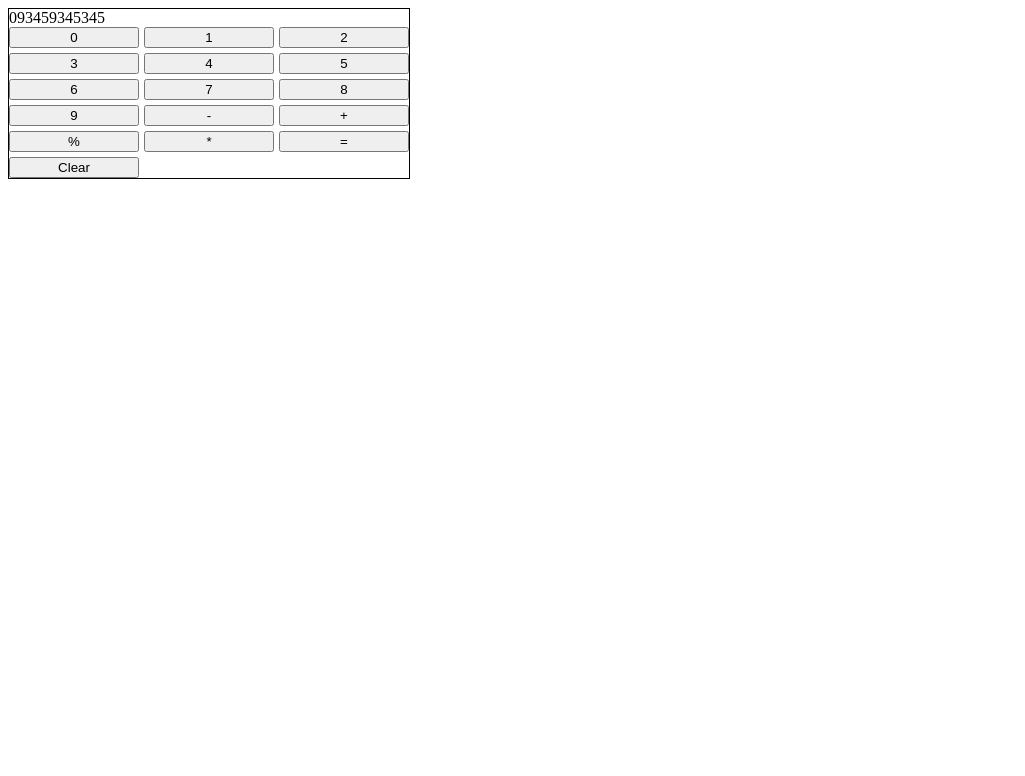
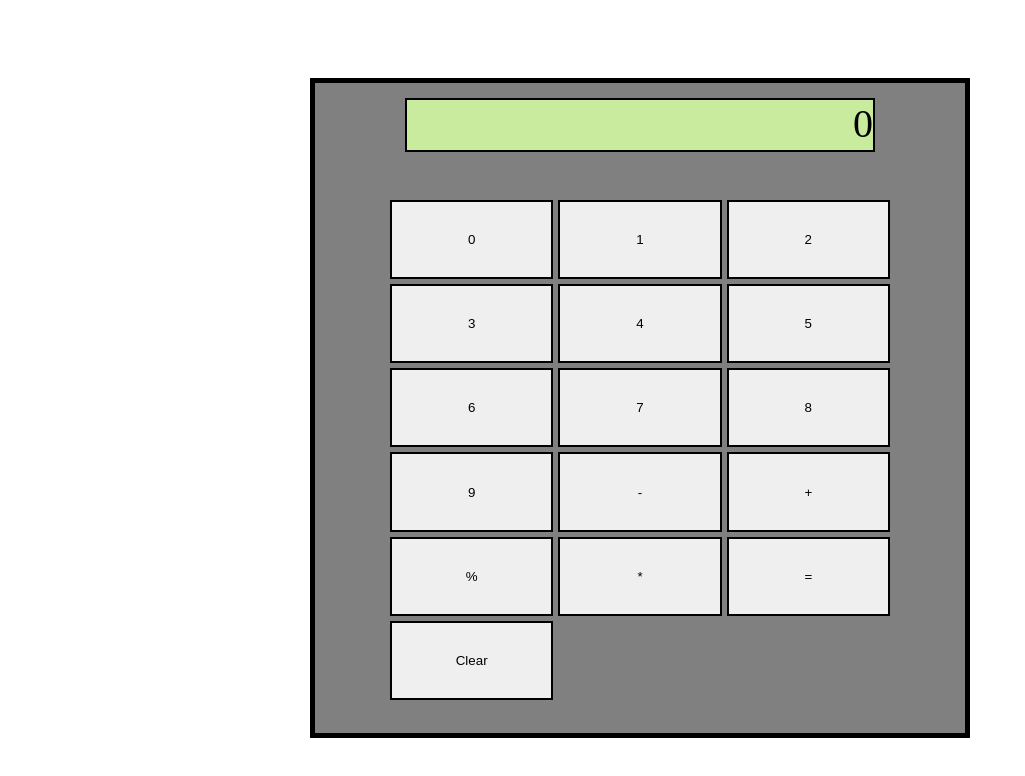
Before and after one commit to WMAA96/calculator, a plain HTML site: page index.html in a window 1280 px wide. Shown: the whole page, without its empty margins (0-1025 px from the left). Drawn offline with Linux system fonts and the light colour scheme.

Commit message:
Temp css + html

```diff
--- a/index.html
+++ b/index.html
@@ -9,15 +9,15 @@
     <title>Document</title>
 </head>
 <body>
+<div class="center-screen">
 
-<div id="calculator">
+    <div id="calculator">
 
-    <div id="display">
+        <div id="display">
+        0
+        </div>
 
-        093459345345
-    </div>
-
-    <div class="allbuttons">
+        <div class="allbuttons">
         <button class="button" type="button">0</button>
         <button class="button" type="button">1</button>
         <button class="button" type="button">2</button>
@@ -38,6 +38,7 @@
     </div>
 
 
+    </div>
 </div>
 
 </body>
--- a/style.css
+++ b/style.css
@@ -1,6 +1,31 @@
+.center-screen {
+    display: flex;
+    justify-content: center;
+    align-items: center;
+    text-align: center;
+    min-height: 100vh;
+  }
+
+
 #calculator {
-    width: 400px;
-    border: 1px solid black;
+    height: 650px;
+    width: 650px;
+    border: 5px solid black;
+    display: grid;
+    background-color: grey;
+    justify-content: center;
+
+}
+
+#display {
+    background-color: rgb(200, 235, 157);
+    height: 50px;
+    margin: 15px;
+    border: 2px solid black;
+    text-align: right;
+    font-size: 40px;
+
+
 }
 
 
@@ -8,5 +33,11 @@
     display: grid;
     grid-template-columns: repeat(3, 1fr);
     grid-gap: 5px;
+    height: 500px;
+    width: 500px;
 
 }
+
+button {
+    border: 2px solid black;
+}
```
